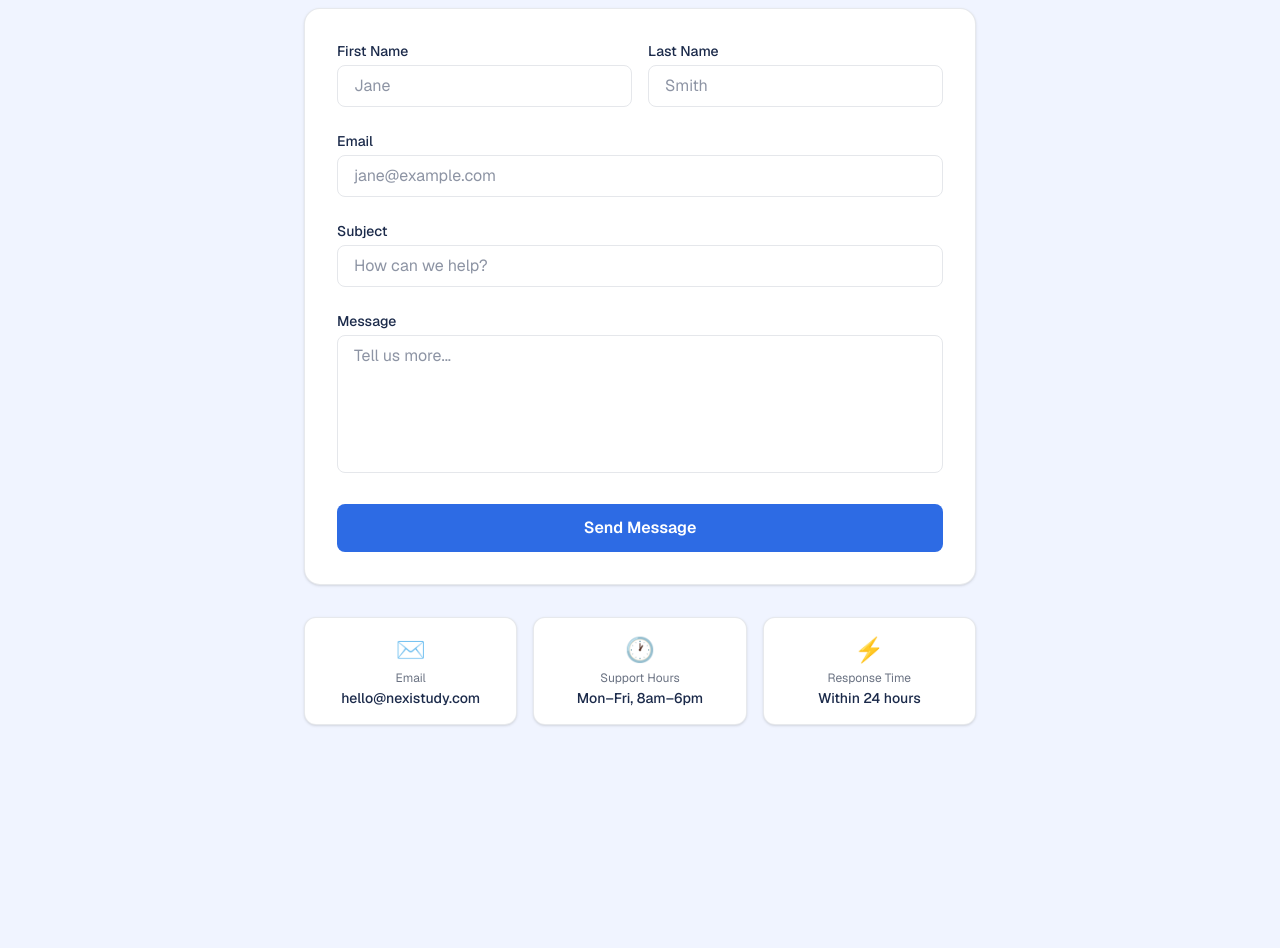
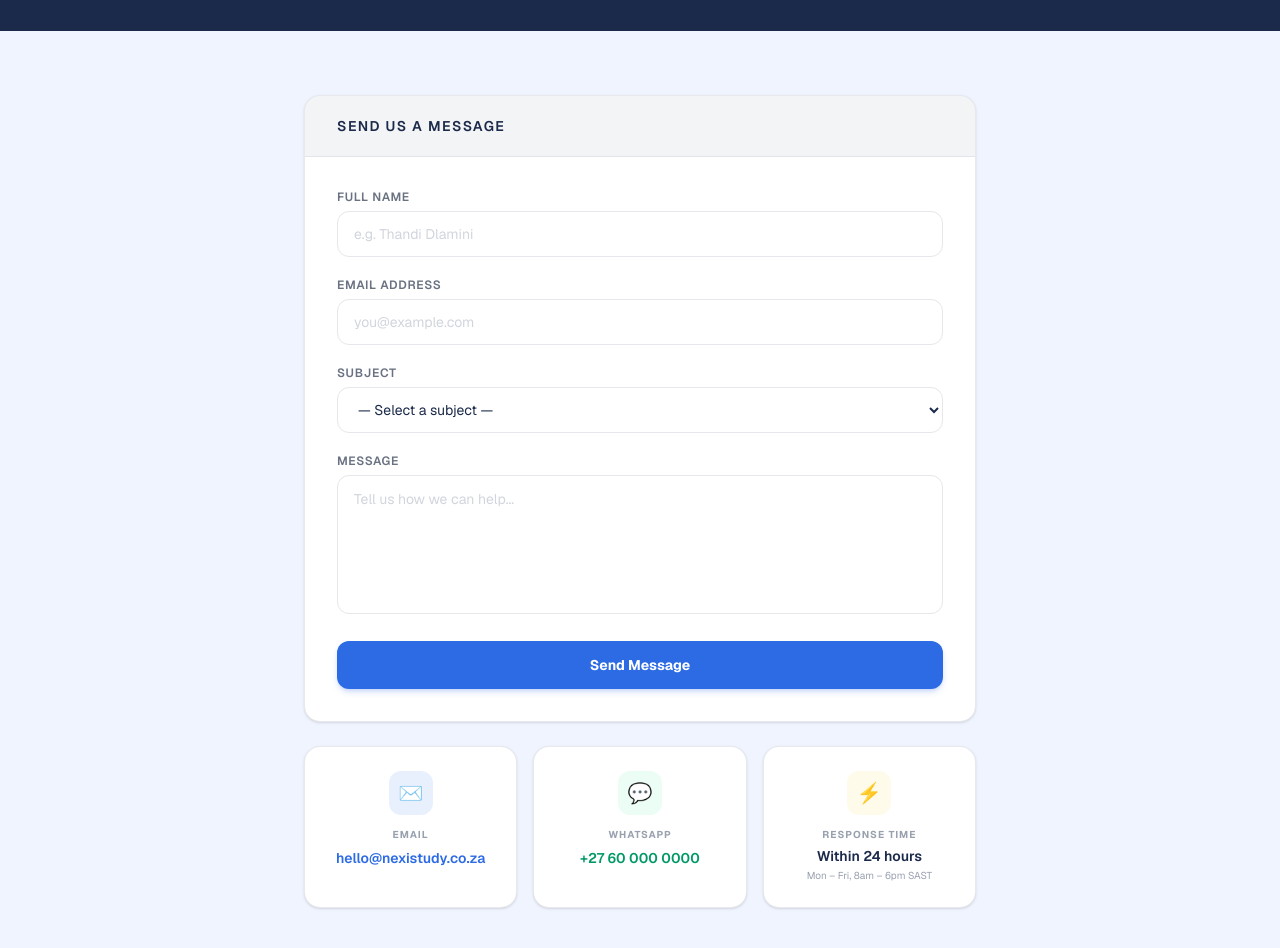
Before and after one commit to adriaancremer83-sys/nexistudy, a Next.js app: page /contact in a window 1280 px wide. Shown: the part 360-1308 px from the top of the page. Before the commit the page ends 1149 px from the top, so only its background shows below. Built offline with nearby package versions, Linux system fonts and the light colour scheme.

Commit message:
Contact page complete

```diff
--- a/app/contact/page.tsx
+++ b/app/contact/page.tsx
@@ -1,85 +1,209 @@
+"use client";
+
+import { useState } from "react";
+
+const SUBJECTS = [
+  "General Enquiry",
+  "Technical Support",
+  "School Partnership",
+  "Press",
+];
+
+const INPUT_CLS =
+  "w-full px-4 py-3 border border-gray-200 rounded-xl text-sm text-[#1B2A4A] placeholder:text-gray-300 focus:outline-none focus:ring-2 focus:ring-[#2D6BE4]/30 focus:border-[#2D6BE4] transition-colors bg-white";
+
 export default function ContactPage() {
+  const [form, setForm] = useState({
+    name: "",
+    email: "",
+    subject: "",
+    message: "",
+  });
+  const [submitted, setSubmitted] = useState(false);
+
+  function handleSubmit(e: React.FormEvent) {
+    e.preventDefault();
+    if (!form.name || !form.email || !form.subject || !form.message) return;
+    setSubmitted(true);
+  }
+
+  function handleChange(
+    e: React.ChangeEvent<HTMLInputElement | HTMLSelectElement | HTMLTextAreaElement>
+  ) {
+    setForm((prev) => ({ ...prev, [e.target.name]: e.target.value }));
+  }
+
   return (
     <div className="min-h-screen bg-[#F0F4FF]">
+
+      {/* ── HERO ── */}
       <section className="bg-[#1B2A4A] text-white py-20 px-4 text-center">
-        <h1 className="text-4xl font-bold mb-4">
+        <div className="max-w-2xl mx-auto">
+          <span className="inline-block mb-4 px-4 py-1 rounded-full bg-[#2D6BE4]/20 text-[#7EABFF] text-sm font-medium tracking-wide uppercase">
+            Contact Us
+          </span>
+          <h1 className="text-4xl sm:text-5xl font-bold mb-4">
             Get in <span className="text-[#2D6BE4]">Touch</span>
           </h1>
-        <p className="text-gray-300 max-w-xl mx-auto">
-          Have a question or need support? We&apos;d love to hear from you.
+          <p className="text-gray-300 text-lg leading-relaxed">
+            Have a question, partnership idea, or just want to say hello?
+            We&apos;d love to hear from you.
           </p>
+        </div>
       </section>
 
+      {/* ── MAIN ── */}
       <section className="py-16 px-4">
         <div className="max-w-2xl mx-auto">
-          <div className="bg-white rounded-2xl shadow-sm border border-[#1B2A4A]/10 p-8">
-            <form className="space-y-6">
-              <div className="grid grid-cols-1 sm:grid-cols-2 gap-4">
+
+          {/* ── CONTACT FORM ── */}
+          <div className="bg-white rounded-2xl shadow-sm border border-[#1B2A4A]/10 overflow-hidden mb-6">
+            <div className="px-8 py-5 border-b border-[#1B2A4A]/8 bg-[#1B2A4A]/5">
+              <h2 className="text-sm font-semibold text-[#1B2A4A] uppercase tracking-widest">Send us a message</h2>
+            </div>
+
+            <div className="p-8">
+              {submitted ? (
+                <div className="text-center py-10">
+                  <div className="w-16 h-16 rounded-full bg-emerald-100 flex items-center justify-center mx-auto mb-5">
+                    <span className="text-3xl">✓</span>
+                  </div>
+                  <h3 className="text-xl font-bold text-[#1B2A4A] mb-2">Message Sent!</h3>
+                  <p className="text-gray-500 text-sm leading-relaxed max-w-sm mx-auto">
+                    Thanks for reaching out, <span className="font-semibold text-[#1B2A4A]">{form.name.split(" ")[0]}</span>.
+                    We&apos;ll get back to you within 24 hours.
+                  </p>
+                  <button
+                    onClick={() => { setSubmitted(false); setForm({ name: "", email: "", subject: "", message: "" }); }}
+                    className="mt-6 text-sm font-semibold text-[#2D6BE4] hover:text-[#2558C5] transition-colors"
+                  >
+                    Send another message
+                  </button>
+                </div>
+              ) : (
+                <form onSubmit={handleSubmit} className="space-y-5">
+                  {/* Name */}
                   <div>
-                  <label className="block text-sm font-medium text-[#1B2A4A] mb-1">First Name</label>
+                    <label className="block text-xs font-semibold text-gray-500 uppercase tracking-wider mb-1.5">
+                      Full Name
+                    </label>
                     <input
                       type="text"
-                    placeholder="Jane"
-                    className="w-full px-4 py-2 border border-gray-200 rounded-lg focus:outline-none focus:ring-2 focus:ring-[#2D6BE4] text-[#1B2A4A]"
+                      name="name"
+                      value={form.name}
+                      onChange={handleChange}
+                      placeholder="e.g. Thandi Dlamini"
+                      required
+                      className={INPUT_CLS}
                     />
                   </div>
+
+                  {/* Email */}
                   <div>
-                  <label className="block text-sm font-medium text-[#1B2A4A] mb-1">Last Name</label>
+                    <label className="block text-xs font-semibold text-gray-500 uppercase tracking-wider mb-1.5">
+                      Email Address
+                    </label>
                     <input
-                    type="text"
-                    placeholder="Smith"
-                    className="w-full px-4 py-2 border border-gray-200 rounded-lg focus:outline-none focus:ring-2 focus:ring-[#2D6BE4] text-[#1B2A4A]"
+                      type="email"
+                      name="email"
+                      value={form.email}
+                      onChange={handleChange}
+                      placeholder="you@example.com"
+                      required
+                      className={INPUT_CLS}
                     />
                   </div>
+
+                  {/* Subject */}
+                  <div>
+                    <label className="block text-xs font-semibold text-gray-500 uppercase tracking-wider mb-1.5">
+                      Subject
+                    </label>
+                    <select
+                      name="subject"
+                      value={form.subject}
+                      onChange={handleChange}
+                      required
+                      className={INPUT_CLS}
+                    >
+                      <option value="">— Select a subject —</option>
+                      {SUBJECTS.map((s) => (
+                        <option key={s} value={s}>{s}</option>
+                      ))}
+                    </select>
                   </div>
+
+                  {/* Message */}
                   <div>
-                <label className="block text-sm font-medium text-[#1B2A4A] mb-1">Email</label>
-                <input
-                  type="email"
-                  placeholder="jane@example.com"
-                  className="w-full px-4 py-2 border border-gray-200 rounded-lg focus:outline-none focus:ring-2 focus:ring-[#2D6BE4] text-[#1B2A4A]"
+                    <label className="block text-xs font-semibold text-gray-500 uppercase tracking-wider mb-1.5">
+                      Message
+                    </label>
+                    <textarea
+                      name="message"
+                      value={form.message}
+                      onChange={handleChange}
+                      rows={5}
+                      placeholder="Tell us how we can help..."
+                      required
+                      className={INPUT_CLS + " resize-none leading-relaxed"}
                     />
                   </div>
-              <div>
-                <label className="block text-sm font-medium text-[#1B2A4A] mb-1">Subject</label>
-                <input
-                  type="text"
-                  placeholder="How can we help?"
-                  className="w-full px-4 py-2 border border-gray-200 rounded-lg focus:outline-none focus:ring-2 focus:ring-[#2D6BE4] text-[#1B2A4A]"
-                />
-              </div>
-              <div>
-                <label className="block text-sm font-medium text-[#1B2A4A] mb-1">Message</label>
-                <textarea
-                  rows={5}
-                  placeholder="Tell us more..."
-                  className="w-full px-4 py-2 border border-gray-200 rounded-lg focus:outline-none focus:ring-2 focus:ring-[#2D6BE4] text-[#1B2A4A] resize-none"
-                />
-              </div>
+
                   <button
                     type="submit"
-                className="w-full py-3 bg-[#2D6BE4] hover:bg-[#2558C5] text-white font-semibold rounded-lg transition-colors"
+                    className="w-full py-3.5 bg-[#2D6BE4] hover:bg-[#2558C5] text-white font-bold rounded-xl transition-colors text-sm shadow-md shadow-[#2D6BE4]/20"
                   >
                     Send Message
                   </button>
                 </form>
+              )}
+            </div>
           </div>
 
-          <div className="mt-8 grid grid-cols-1 sm:grid-cols-3 gap-4 text-center">
-            {[
-              { label: "Email", value: "hello@nexistudy.com", icon: "✉️" },
-              { label: "Support Hours", value: "Mon–Fri, 8am–6pm", icon: "🕐" },
-              { label: "Response Time", value: "Within 24 hours", icon: "⚡" },
-            ].map((item) => (
-              <div key={item.label} className="bg-white rounded-xl p-4 shadow-sm border border-[#1B2A4A]/10">
-                <div className="text-2xl mb-1">{item.icon}</div>
-                <p className="text-xs text-gray-500 mb-0.5">{item.label}</p>
-                <p className="text-sm font-medium text-[#1B2A4A]">{item.value}</p>
+          {/* ── CONTACT INFO CARDS ── */}
+          <div className="grid grid-cols-1 sm:grid-cols-3 gap-4">
+
+            <div className="bg-white rounded-2xl border border-[#1B2A4A]/10 shadow-sm p-6 text-center hover:shadow-md hover:border-[#2D6BE4]/30 transition-all">
+              <div className="w-11 h-11 rounded-xl bg-[#2D6BE4]/10 flex items-center justify-center mx-auto mb-3">
+                <span className="text-xl">✉️</span>
               </div>
-            ))}
+              <p className="text-[10px] font-bold uppercase tracking-widest text-gray-400 mb-1">Email</p>
+              <a
+                href="mailto:hello@nexistudy.co.za"
+                className="text-sm font-semibold text-[#2D6BE4] hover:text-[#2558C5] transition-colors break-all"
+              >
+                hello@nexistudy.co.za
+              </a>
+            </div>
+
+            <div className="bg-white rounded-2xl border border-[#1B2A4A]/10 shadow-sm p-6 text-center hover:shadow-md hover:border-[#2D6BE4]/30 transition-all">
+              <div className="w-11 h-11 rounded-xl bg-emerald-50 flex items-center justify-center mx-auto mb-3">
+                <span className="text-xl">💬</span>
+              </div>
+              <p className="text-[10px] font-bold uppercase tracking-widest text-gray-400 mb-1">WhatsApp</p>
+              <a
+                href="https://wa.me/27600000000"
+                target="_blank"
+                rel="noopener noreferrer"
+                className="text-sm font-semibold text-emerald-600 hover:text-emerald-700 transition-colors"
+              >
+                +27 60 000 0000
+              </a>
+            </div>
+
+            <div className="bg-white rounded-2xl border border-[#1B2A4A]/10 shadow-sm p-6 text-center hover:shadow-md hover:border-[#2D6BE4]/30 transition-all">
+              <div className="w-11 h-11 rounded-xl bg-amber-50 flex items-center justify-center mx-auto mb-3">
+                <span className="text-xl">⚡</span>
+              </div>
+              <p className="text-[10px] font-bold uppercase tracking-widest text-gray-400 mb-1">Response Time</p>
+              <p className="text-sm font-semibold text-[#1B2A4A]">Within 24 hours</p>
+              <p className="text-[10px] text-gray-400 mt-0.5">Mon – Fri, 8am – 6pm SAST</p>
+            </div>
+
           </div>
         </div>
       </section>
+
     </div>
   );
 }
```
Lines whose indentation alone changed are shown as unchanged.
